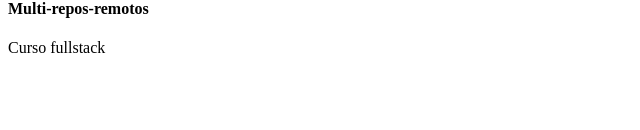
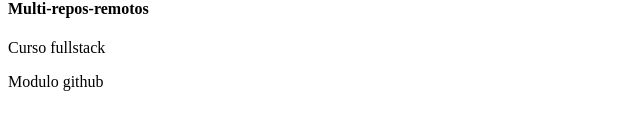
Before and after one commit to cchura94/m1-git-github-1, a plain HTML site: page index.html in a window 1280 px wide. Shown: the part 170-300 px from the top of the page, without its empty margins (0-640 px from the left). Drawn offline with Linux system fonts and the light colour scheme.

Commit message:
feat: agregar parrafo de modulo

```diff
--- a/index.html
+++ b/index.html
@@ -14,6 +14,7 @@
     <h4>Multi-repos-remotos</h4>
 
     <p>Curso fullstack</p>
+    <p>Modulo github</p>
 </body>
 
 </html>
```
